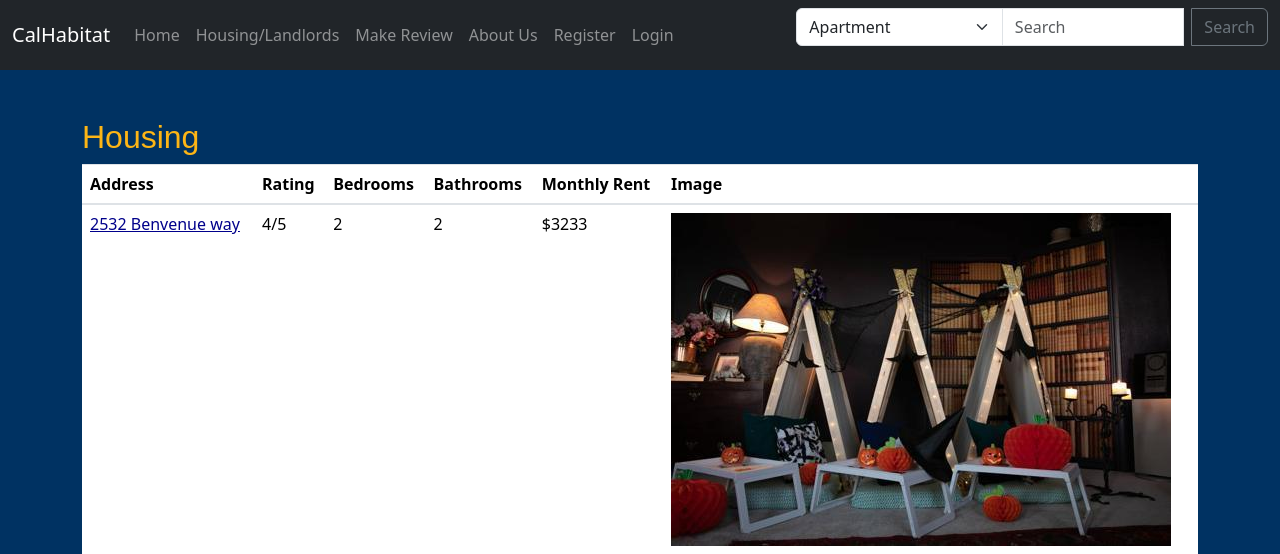
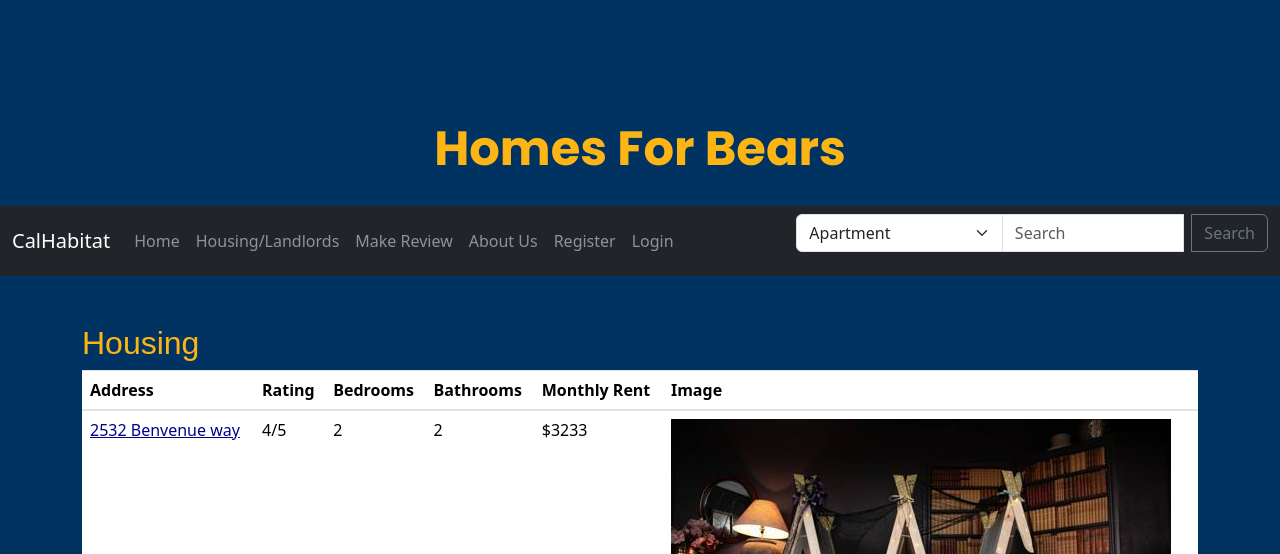
Before and after one commit to MarcoAlcazar/HomesForBears, a Django app: page /apartmentss/ in a window 1280 px wide. Shown: the top 554 px of the page. Run offline with Django 4.2, Linux system fonts and the light colour scheme; data comes from the database, SQL or seed files in the repository; both versions use the stored data as it was after the commit; some libraries are stand-ins or nearby versions.

Commit message:
finishing

```diff
--- a/myproj/members/templates/authenticate/edit_profile.html
+++ b/myproj/members/templates/authenticate/edit_profile.html
@@ -11,7 +11,8 @@
 <div class="form-group">
     <form method="POST">
         {% csrf_token %}
-        <a href="{% url 'password_change' %}">Change Password</a>
+        <a href="{% url 'password_change' %}" class="btn btn-warning">Change Password</a>
+        <br></br>
         {{ form.as_p }}
         <h2 style="font-size: 20px;">Ignore the text above, use the button at the top of the page to change your password</h2>
         <button class="btn btn-secondary">Update Profile</button>
--- a/myproj/members/templates/authenticate/login.html
+++ b/myproj/members/templates/authenticate/login.html
@@ -48,6 +48,10 @@
                 </div>
                 <button type="submit" class="btn btn-primary">Submit</button>
               </form>
+              <br></br>
+              <br></br>
+            <p>Forgot Password?</p>
+            <a href="{% url 'reset_password' %}" class="btn btn-primary" style="font-size: 12px; padding: 10px 20px;">Change Password</a>
 
             </div>
 
--- a/myproj/members/urls.py
+++ b/myproj/members/urls.py
@@ -11,5 +11,4 @@ urlpatterns = [
    path('logout_user', views.logout_user, name = 'logout'),
    path('register_user', views.register_user, name = 'register_user'),
    path('edit_profile/', UserEditView.as_view(), name = 'edit_profile'),
-   path('password/change/', auth_views.PasswordChangeView.as_view(), name='password_change'),
 ]
--- a/myproj/myapp/static/styles.css
+++ b/myproj/myapp/static/styles.css
@@ -51,3 +51,9 @@
   height: 100%;
   object-fit: cover; /* Crop and center the image within the container */
 }
+
+
+
+.smaller-font {
+  font-size: 5px;
+}
--- a/myproj/myapp/templates/myapp/apartmentss.html
+++ b/myproj/myapp/templates/myapp/apartmentss.html
@@ -30,7 +30,34 @@
 <!-- Your existing Bootstrap code -->
 
 <!-- Update table classes to include custom color class -->
-{% include 'myapp/nav.html' %}
+{% load static %}
+    <center>
+    <style>
+        /* Define custom font */
+        @import url('https://fonts.googleapis.com/css?family=Poppins:400,700&display=swap');
+
+        /* Apply custom font and size to h1 element */
+        h1 {
+            font-family: 'Poppins', sans-serif; /* Use the custom font */
+            font-size: 48px; /* Use the desired font size */
+            font-weight: 700; /* Use the desired font weight */
+            text-align: center; /* Use the desired text alignment */
+            margin-top: 100px; /* Use the desired margin top value */
+            background-color: #003262; /* Use the Berkeley gold color for the background */
+            color: #FDB515; /* Use the Berkeley blue color for the text */
+            padding: 20px; /* Add padding to the text for better visibility */
+        }
+    </style>
+<style>
+  /* Define a CSS class for the Berkeley gold color */
+  .berkeley-gold {
+    color: #FDB515;
+  }
+</style>
+    <h1 class='berkeley-gold'>Homes For Bears</h1>
+    {% include 'myapp/nav.html' %}
+
+  </center>
 <div class="container mt-5">
     <h2 class="custom-heading-color">Housing</h2>
     <table class="table table-hover custom-table-color"> <!-- Add custom-table-color class to apply the custom color -->
--- a/myproj/myapp/urls.py
+++ b/myproj/myapp/urls.py
@@ -1,7 +1,7 @@
 from django.urls import path
-
 from . import views
 from myapp.views import apartmentss
+from django.contrib.auth import views as auth_views
 
 
 
@@ -26,11 +26,26 @@ urlpatterns = [
     path('show_house/<house_id>', views.show_house, name = "show-house"),
 
     path('show_landlord/<landlord_id>', views.show_landlord, name = "show-landlord"),
+
     path('show_house/<house_id>', views.show_house, name = "show-apartment"),
 
     path('search_landlords', views.search_landlords, name = 'search-landlords' ),
 
     path('search_apartments', views.search_apartments, name = 'search-apartments' ),
+
+    path('password/change/', auth_views.PasswordChangeView.as_view(), name='password_change'),
+
+    path("reset_password/", auth_views.PasswordResetView.as_view(
+        template_name = "authenticate/password_reset.html"), name = "reset_password"),
+
+    path("reset_password_sent/", auth_views.PasswordResetDoneView.as_view(
+        template_name = "authenticate/password_reset_sent.html"), name = "password_reset_done"),
+
+    path("reset/<uidb64>/<token>/", auth_views.PasswordResetConfirmView.as_view(
+        template_name = "authenticate/password_reset_form.html"), name = "password_reset_confirm"),
+
+    path("reset_password_complete/", auth_views.PasswordResetCompleteView.as_view(
+        template_name = "authenticate/password_reset_done.html"), name = "password_reset_complete"),
 
 
 
--- a/myproj/myproj/urls.py
+++ b/myproj/myproj/urls.py
@@ -13,6 +13,8 @@ Including another URLconf
     1. Import the include() function: from django.urls import include, path
     2. Add a URL to urlpatterns:  path('blog/', include('blog.urls'))
 """
+from django.contrib.auth import views as auth_views
+
 from django.contrib import admin
 from django.urls import path, include
 from django.conf import settings
@@ -23,6 +25,7 @@ from django.conf.urls.static import static
 urlpatterns = [
     path('admin/', admin.site.urls),
     path('', include('myapp.urls')),
+    path('password/change/', auth_views.PasswordChangeView.as_view(), name='password_change'),
     path('members/', include('django.contrib.auth.urls')),
     path('members/', include('members.urls')),
 ]+ static(settings.MEDIA_URL, document_root=settings.MEDIA_ROOT)
```
Also changed, not shown: myproj/members/templates/authenticate/password_reset.html (added, +15 -0 lines), myproj/members/templates/authenticate/password_reset_done.html (added, +11 -0 lines), myproj/members/templates/authenticate/password_reset_form.html (added, +11 -0 lines), myproj/members/templates/authenticate/password_reset_sent.html (added, +10 -0 lines), myproj/myapp/templates/myapp/Landlord_create.html (+3 -4 lines), myproj/myapp/templates/myapp/index.html (+7 -2 lines), myproj/myproj/settings.py (+7 -0 lines), myproj/db.sqlite3.
